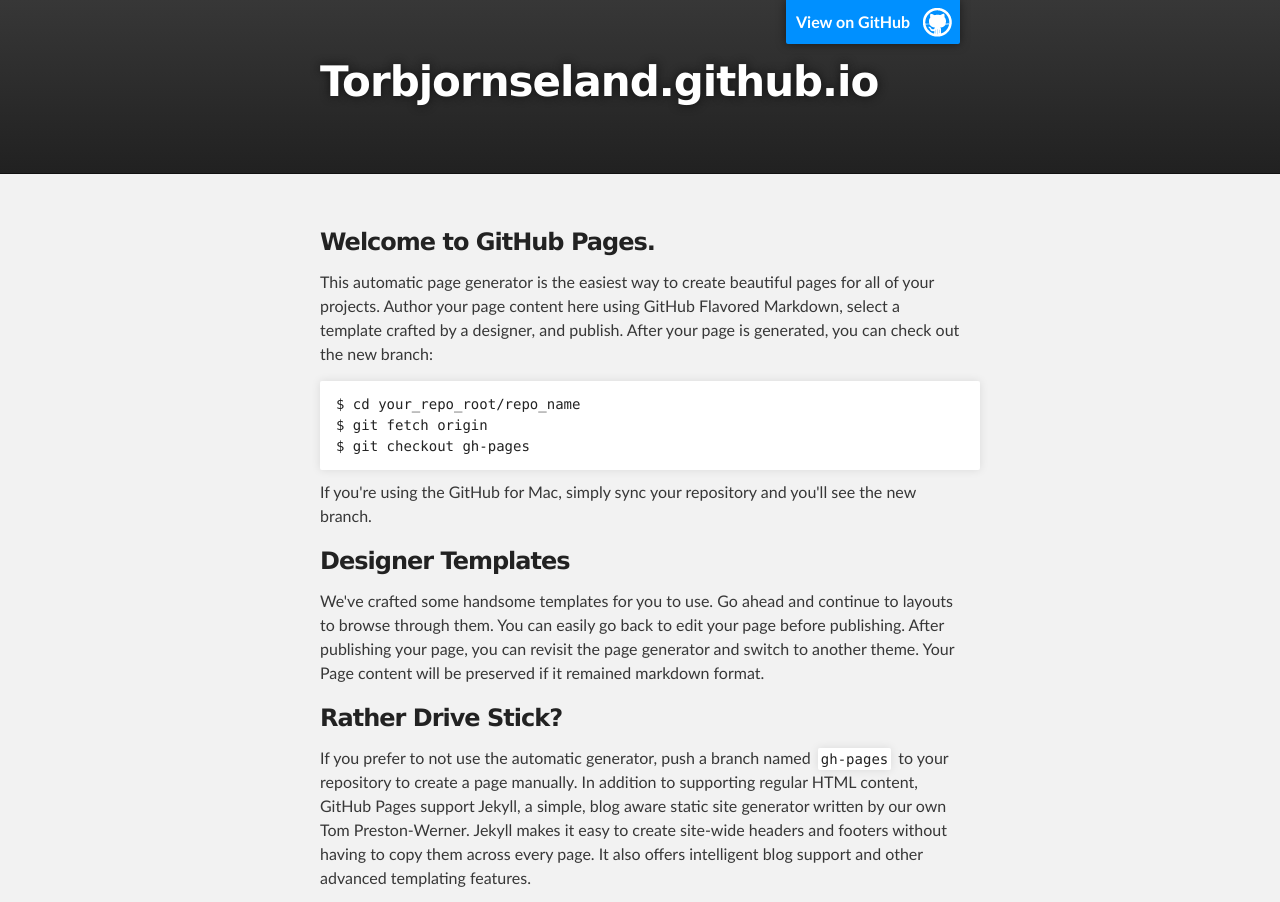
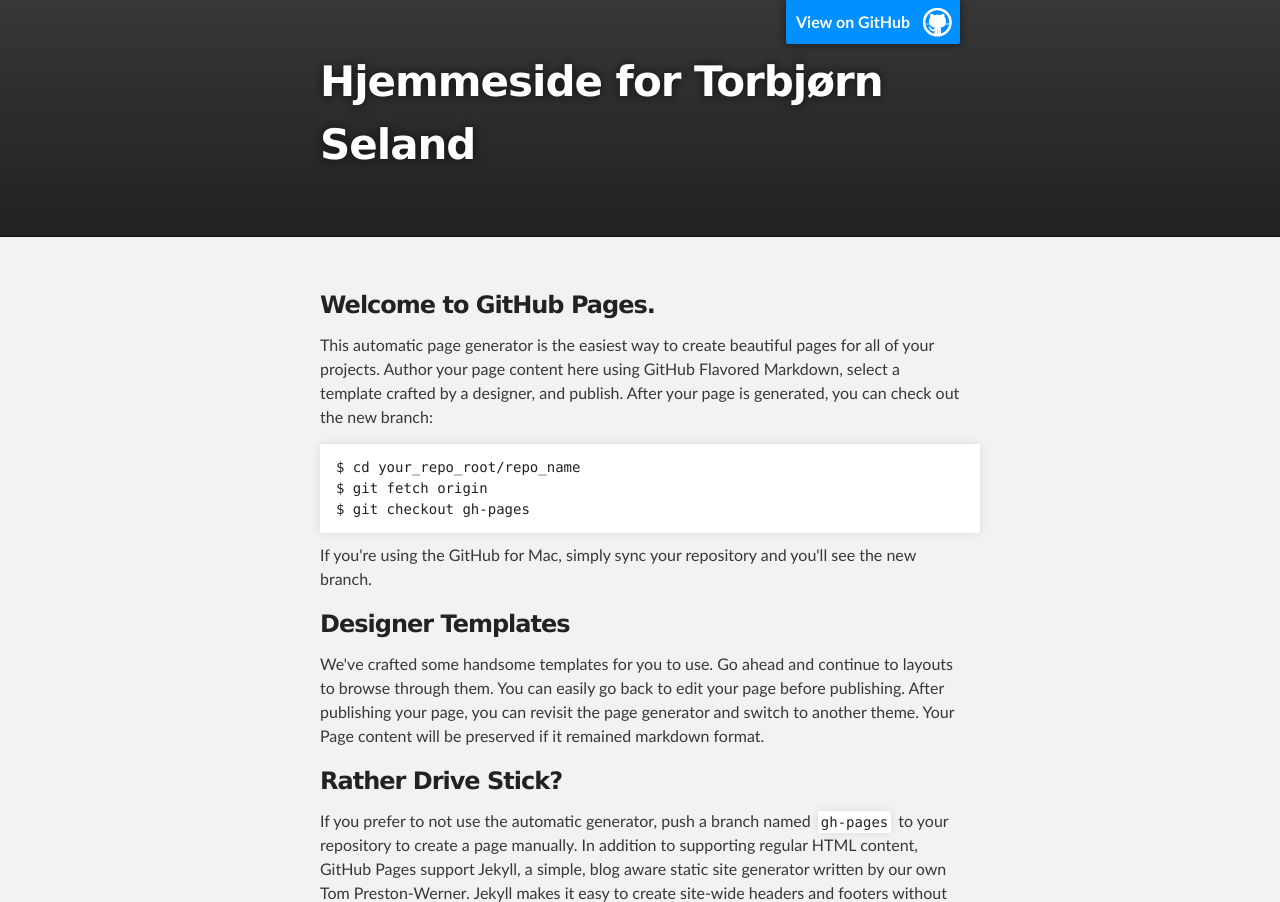
Before and after one commit to torbjornseland/torbjornseland.github.io, a plain HTML site: page index.html in a window 1280 px wide. Shown: the top 902 px of the page. Drawn offline with Linux system fonts and the light colour scheme.

Commit message:
Update index.html

```diff
--- a/index.html
+++ b/index.html
@@ -18,7 +18,7 @@
         <header class="inner">
           <a id="forkme_banner" href="https://github.com/torbjornseland">View on GitHub</a>
 
-          <h1 id="project_title">Torbjornseland.github.io</h1>
+          <h1 id="project_title">Hjemmeside for Torbjørn Seland</h1>
           <h2 id="project_tagline"></h2>
 
         </header>
```
